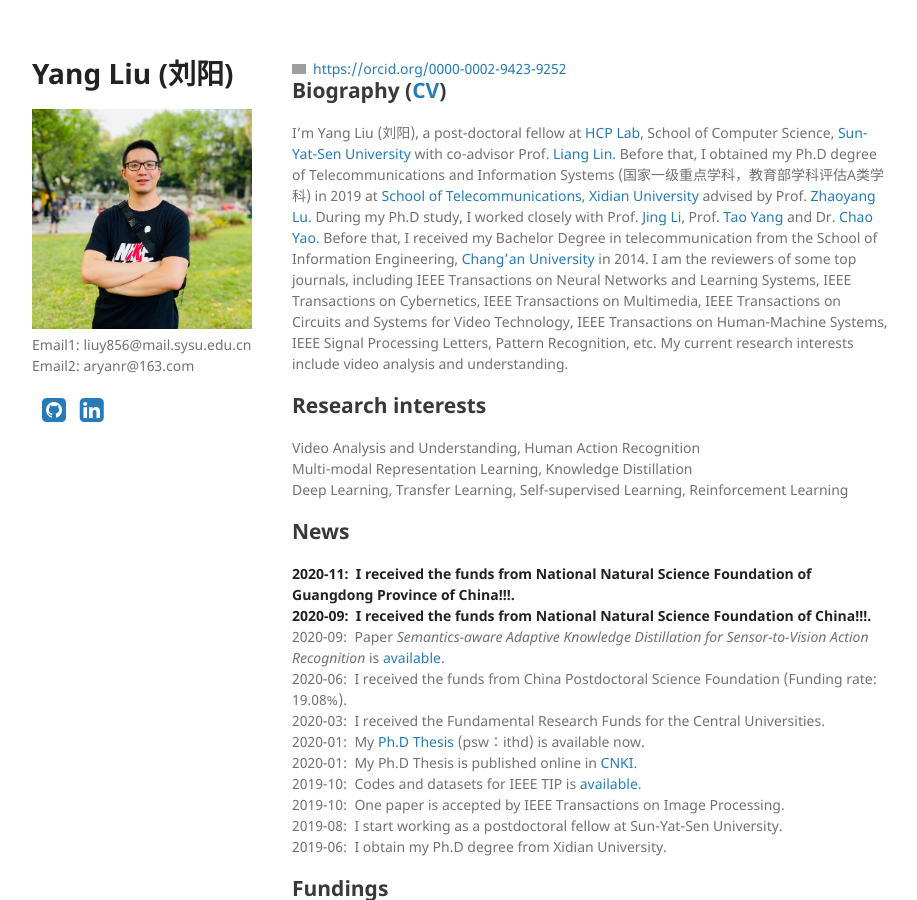
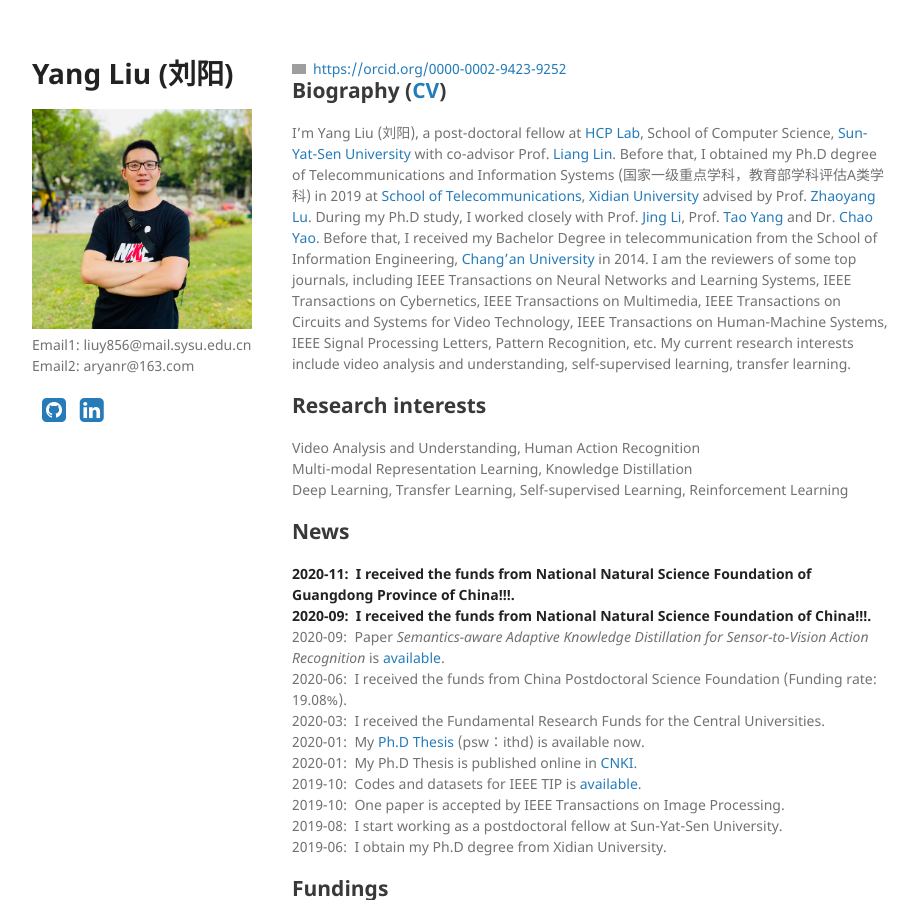
Before and after one commit to YangLiu9208/home, a Jekyll site: the page built from index.md, in a window 1280 px wide and 900 px high. Shown: the whole window, without its empty margins (178-1095 px from the left). Built offline with Jekyll 4.4.1, drawn with Linux system fonts in a browser that asks for light colours; a style sheet for code colours, icons or effects is not loaded; grey boxes are pictures that could not be loaded.

Commit message:
Update index.md

```diff
--- a/index.md
+++ b/index.md
@@ -4,7 +4,7 @@ layout: default
 <div itemscope itemtype="https://schema.org/Person"><a itemprop="sameAs" content="https://orcid.org/0000-0002-9423-9252" href="https://orcid.org/0000-0002-9423-9252" target="orcid.widget" rel="noopener noreferrer" style="vertical-align:top;"><img src="https://orcid.org/sites/default/files/images/orcid_16x16.png" style="width:1em;margin-right:.5em;" alt="ORCID iD icon">https://orcid.org/0000-0002-9423-9252</a></div>
 
 ## Biography ([CV](https://drive.google.com/file/d/1Q5dyiX7RWbashRSv-_U7NgtH3hqfy2q9/view?usp=sharing))
-I'm Yang Liu (刘阳), a post-doctoral fellow at [HCP Lab](http://www.sysu-hcp.net/home/), School of Computer Science, [Sun-Yat-Sen University](http://www.sysu.edu.cn/) with co-advisor Prof. [Liang Lin](http://www.linliang.net/). Before that, I obtained my Ph.D degree of Telecommunications and Information Systems (国家一级重点学科，教育部学科评估A类学科) in 2019 at [School of Telecommunications](http://ste.xidian.edu.cn/), [Xidian University](https://www.xidian.edu.cn/) advised by Prof. [Zhaoyang Lu](http://web.xidian.edu.cn/zhylu/). During my Ph.D study, I worked closely with Prof. [Jing Li](https://web.xidian.edu.cn/jingli/), Prof. [Tao Yang](https://scholar.google.com/citations?hl=en&user=Lvn4nH8AAAAJ) and Dr. [Chao Yao](https://scholar.google.com/citations?user=n6w02qoAAAAJ&hl=en). Before that, I received my Bachelor Degree in telecommunication from the School of Information Engineering, [Chang’an University](http://www.chd.edu.cn/) in 2014. I am the reviewers of some top journals, including IEEE Transactions on Neural Networks and Learning Systems, IEEE Transactions on Cybernetics, IEEE Transactions on Multimedia, IEEE Transactions on Circuits and Systems for Video Technology, IEEE Transactions on Human-Machine Systems, IEEE Signal Processing Letters, Pattern Recognition, etc. My current research interests include video analysis and understanding.
+I'm Yang Liu (刘阳), a post-doctoral fellow at [HCP Lab](http://www.sysu-hcp.net/home/), School of Computer Science, [Sun-Yat-Sen University](http://www.sysu.edu.cn/) with co-advisor Prof. [Liang Lin](http://www.linliang.net/). Before that, I obtained my Ph.D degree of Telecommunications and Information Systems (国家一级重点学科，教育部学科评估A类学科) in 2019 at [School of Telecommunications](http://ste.xidian.edu.cn/), [Xidian University](https://www.xidian.edu.cn/) advised by Prof. [Zhaoyang Lu](http://web.xidian.edu.cn/zhylu/). During my Ph.D study, I worked closely with Prof. [Jing Li](https://web.xidian.edu.cn/jingli/), Prof. [Tao Yang](https://scholar.google.com/citations?hl=en&user=Lvn4nH8AAAAJ) and Dr. [Chao Yao](https://scholar.google.com/citations?user=n6w02qoAAAAJ&hl=en). Before that, I received my Bachelor Degree in telecommunication from the School of Information Engineering, [Chang’an University](http://www.chd.edu.cn/) in 2014. I am the reviewers of some top journals, including IEEE Transactions on Neural Networks and Learning Systems, IEEE Transactions on Cybernetics, IEEE Transactions on Multimedia, IEEE Transactions on Circuits and Systems for Video Technology, IEEE Transactions on Human-Machine Systems, IEEE Signal Processing Letters, Pattern Recognition, etc. My current research interests include video analysis and understanding, self-supervised learning, transfer learning.
 
 ## Research interests
 Video Analysis and Understanding, Human Action Recognition
```
